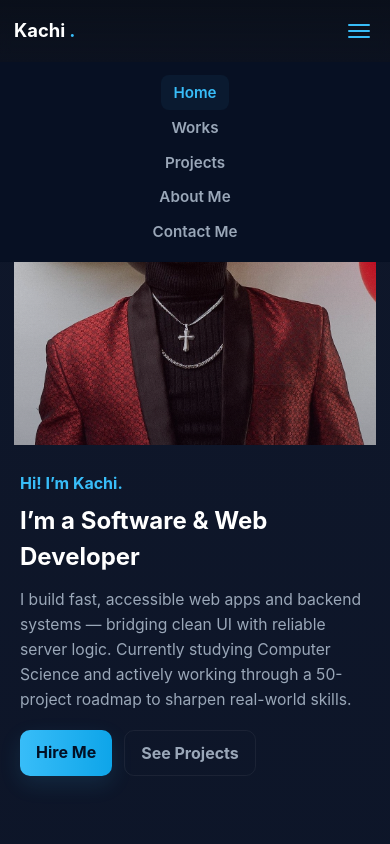
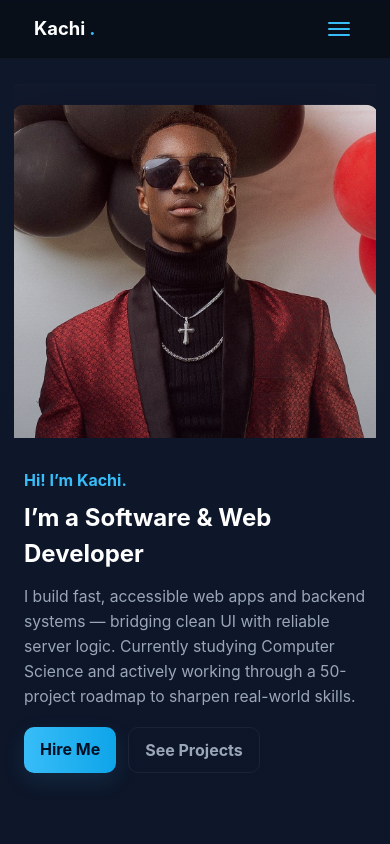
Before and after one commit to onyedikachinzute/onyedikachinzute.github.io, a plain HTML site: page index.html in a window 390 px wide. Shown: the top 844 px of the page. Drawn offline with Linux system fonts and the light colour scheme.

Commit message:
Styling Changes

```diff
--- a/style.css
+++ b/style.css
@@ -201,28 +201,81 @@ body {
   .about-grid { grid-template-columns: 1fr; }
 }
 
-@media (max-width: 680px) {
+@media (max-width: 768px) {
   /* mobile nav becomes bottom sliding menu */
-  .hamburger { display: block; }
+  .hamburger {
+    display: block;
+    z-index: 3001;
+    background: none;
+    border: none;
+    cursor: pointer;
+  }
+
+  .site-header {
+    position: fixed;
+    top: 0;
+    left: 0; right: 0;
+    z-index: 3000;
+    background: rgba(10, 15, 25, 0.95);
+    backdrop-filter: blur(6px);
+  }
+
+  .nav {
+    padding: 12px 20px
+  }
+
   .nav-list {
     position: fixed;
-    left: 0; right: 0; bottom: 0;
+    top: var(--header-height);
+    left: 0;
+    right: 0;
     background: #071023;
-    padding: 18px 20px;
-    display: flex;
     flex-direction: column;
-    gap: 10px;
-    transform: translateY(100%);
-    transition: transform .28s ease;
-    z-index: 2500;
+    align-items: flex-start;
+    padding: 20px;
+    gap: 14px;
+    transform: translateY(-120%);
+    transition: transform 0.3s ease;
+    border-top: 1px solid rgba(255, 255, 255, 0.08);
+    z-index: 2999;
   }
   .nav-list.open { transform: translateY(0); }
+
+  /* Style each link */
+  .nav-link {
+    display: block;
+    width: 100%;
+    padding: 10px 0;
+    font-size: 1rem;
+    color: var(--muted);
+  }
+
+    .nav-link:hover {
+    color: #fff;
+    background: rgba(255, 255, 255, 0.03);
+  }
   .container { width: calc(100% - 28px); }
   .grid { grid-template-columns: 1fr; }
+
+  .hero {
+    grid-template-columns: 1fr;
+    min-height: 80vh;
+    padding-top: calc(var(--header-height) + 20px);
+  }
+
+  .hero-right {
+  order: -1;
+  padding-top: 18px;
+}
+
   .hero-title { font-size: 1.5rem; }
   .hero-desc { font-size: .98rem; }
   .btn { padding: 10px 16px; }
-  .intro { padding: 8px 6px; }
+  .intro { padding: 12px 10px; }
+
+  .back-to-top {
+  bottom: 80px;
+  }
 }
 
 /* Slight entrance animations */
```
